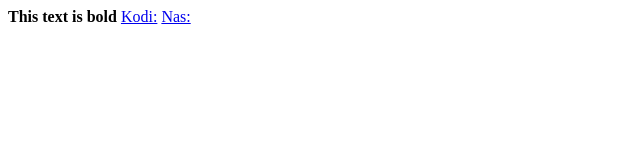
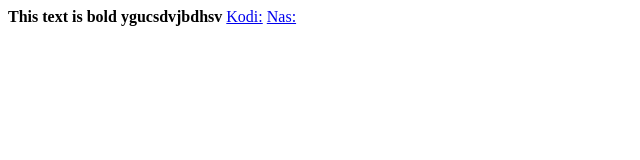
Before and after one commit to RiseFalcon111/Networking-Lab, a plain HTML site: page index.html in a window 1280 px wide. Shown: the whole page, without its empty margins (0-640 px from the left). Drawn offline with Linux system fonts and the light colour scheme.

Commit message:
Update index.html

```diff
--- a/index.html
+++ b/index.html
@@ -4,7 +4,7 @@
     <title> So creative amirite!?!</title>
   </head>
   <body>
-    <b>This text is bold</b>
+    <b>This text is bold ygucsdvjbdhsv</b>
     <a href="http://10.0.29.23:8080">Kodi:</a>
     <a href="ftp://10.0.29.201">Nas:</a>
   </body>
```
